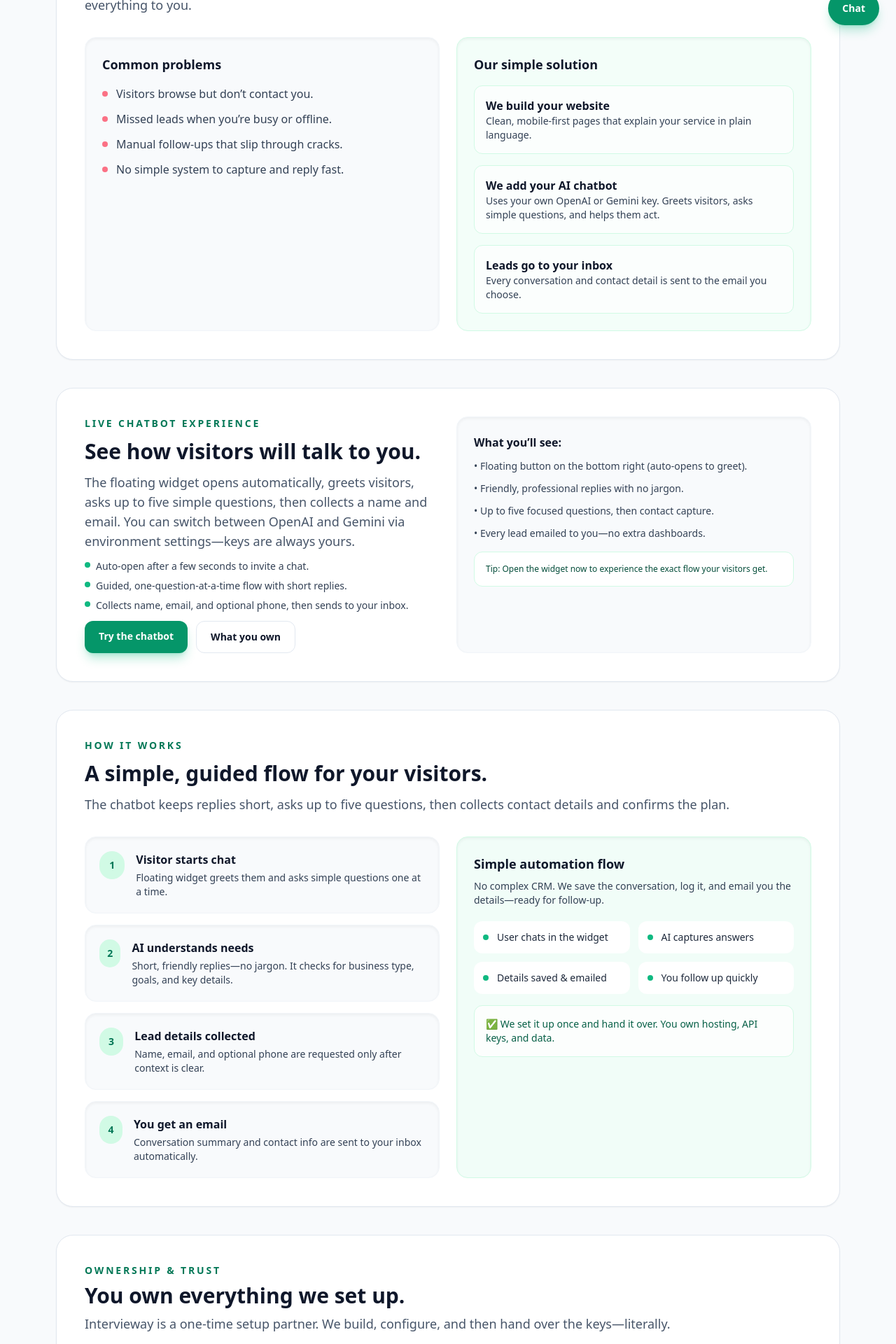
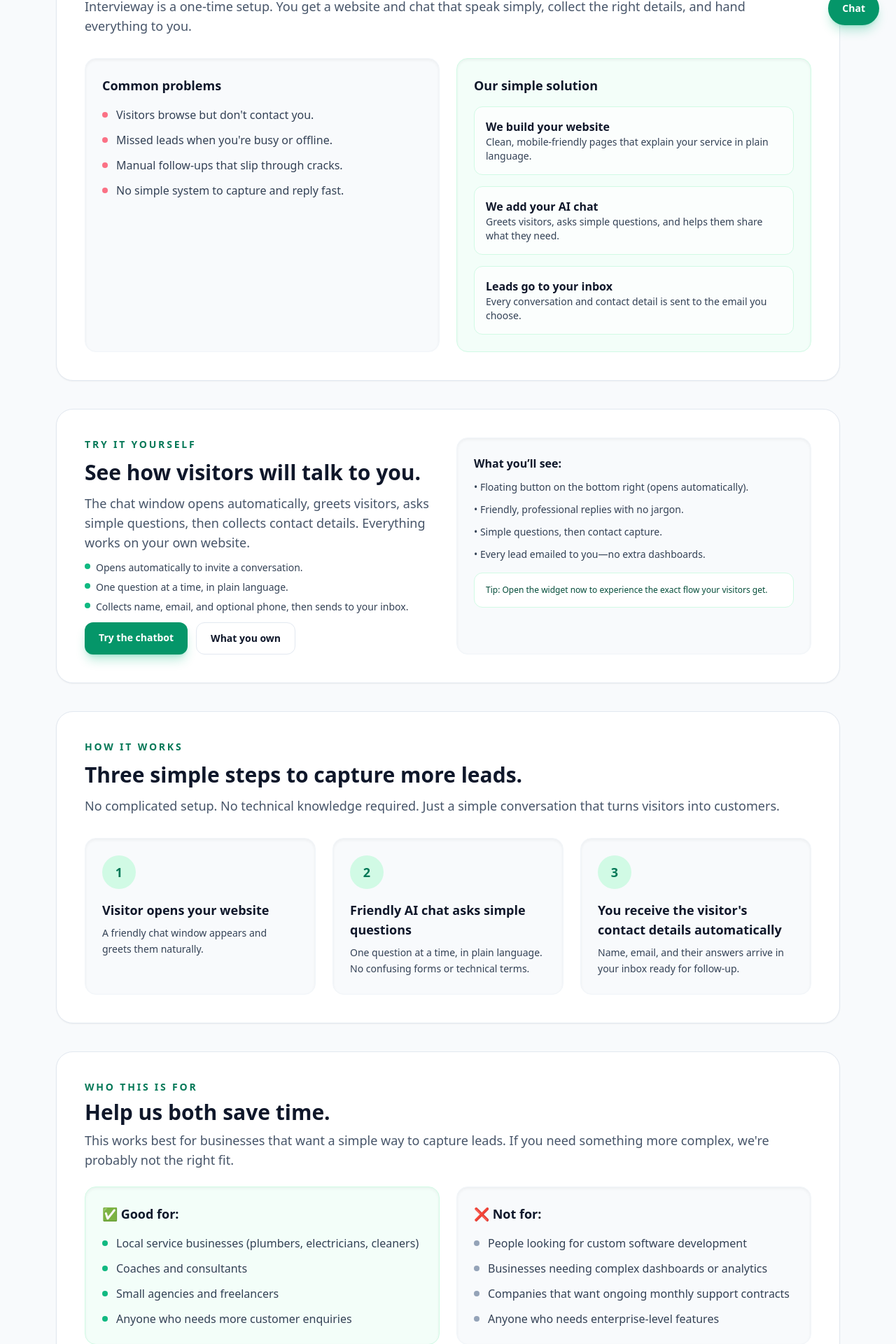
Before and after one commit to venkatsundeeps/intervieway, a Next.js app: page / in a window 1280 px wide. Shown: the part 740-2660 px from the top of the page at 70% size. Built offline with nearby package versions, Linux system fonts and the light colour scheme.

Commit message:
vapi update

```diff
--- a/app/page.tsx
+++ b/app/page.tsx
@@ -5,6 +5,7 @@ import Features from "@/components/Features";
 import Hero from "@/components/Hero";
 import HowItWorks from "@/components/HowItWorks";
 import Ownership from "@/components/Ownership";
+import WhoThisIsFor from "@/components/WhoThisIsFor";
 
 export default function Home() {
   return (
@@ -18,25 +19,22 @@ export default function Home() {
       >
         <div className="space-y-3">
           <p className="text-sm font-semibold uppercase tracking-[0.2em] text-emerald-700">
-            Live chatbot experience
+            Try it yourself
           </p>
           <h2 className="text-2xl font-semibold text-slate-900 md:text-3xl">
             See how visitors will talk to you.
           </h2>
           <p className="text-slate-600 md:text-lg">
-            The floating widget opens automatically, greets visitors, asks up to
-            five simple questions, then collects a name and email. You can
-            switch between OpenAI and Gemini via environment settings—keys are
-            always yours.
+            The chat window opens automatically, greets visitors, asks simple questions, then collects contact details. Everything works on your own website.
           </p>
           <ul className="space-y-2 text-sm text-slate-700">
             <li className="flex items-start gap-2">
               <span className="mt-1 h-2 w-2 rounded-full bg-emerald-500" />
-              Auto-open after a few seconds to invite a chat.
+              Opens automatically to invite a conversation.
             </li>
             <li className="flex items-start gap-2">
               <span className="mt-1 h-2 w-2 rounded-full bg-emerald-500" />
-              Guided, one-question-at-a-time flow with short replies.
+              One question at a time, in plain language.
             </li>
             <li className="flex items-start gap-2">
               <span className="mt-1 h-2 w-2 rounded-full bg-emerald-500" />
@@ -64,9 +62,9 @@ export default function Home() {
             <p className="text-base font-semibold text-slate-900">
               What you’ll see:
             </p>
-            <p>• Floating button on the bottom right (auto-opens to greet).</p>
+            <p>• Floating button on the bottom right (opens automatically).</p>
             <p>• Friendly, professional replies with no jargon.</p>
-            <p>• Up to five focused questions, then contact capture.</p>
+            <p>• Simple questions, then contact capture.</p>
             <p>• Every lead emailed to you—no extra dashboards.</p>
           </div>
           <div className="mt-4 rounded-xl border border-emerald-100 bg-white p-4 text-xs text-emerald-900">
@@ -77,6 +75,7 @@ export default function Home() {
       </section>
 
       <HowItWorks />
+      <WhoThisIsFor />
       <Ownership />
       <CTA />
       <ChatWidget />
--- a/components/CTA.tsx
+++ b/components/CTA.tsx
@@ -4,9 +4,9 @@ export default function CTA() {
       <div className="flex flex-col gap-6 md:flex-row md:items-center md:justify-between">
         <div className="space-y-2">
           <p className="text-sm font-semibold uppercase tracking-[0.2em] text-emerald-700">Ready to see it?</p>
-          <h2 className="text-2xl font-semibold text-slate-900 md:text-3xl">Get a live demo or ask the chatbot now.</h2>
+          <h2 className="text-2xl font-semibold text-slate-900 md:text-3xl">Talk and understand how it works.</h2>
           <p className="text-slate-700">
-            We’ll set up your website, connect your AI key, and email you every lead. No subscriptions, no surprises.
+            We'll set up your website, connect everything, and email you every lead. No subscriptions, no surprises.
           </p>
         </div>
         <div className="flex flex-wrap gap-3">
@@ -14,7 +14,7 @@ export default function CTA() {
             href="#chat"
             className="rounded-xl bg-emerald-600 px-5 py-3 text-sm font-semibold text-white shadow-lg shadow-emerald-500/30 transition hover:bg-emerald-500 focus:outline-none focus:ring-2 focus:ring-emerald-200"
           >
-            Chat with AI Assistant
+            See if this is right for your business
           </a>
           <a
             href="mailto:hello@intervieway.com"
--- a/components/Features.tsx
+++ b/components/Features.tsx
@@ -1,6 +1,6 @@
 const painPoints = [
-  "Visitors browse but don’t contact you.",
-  "Missed leads when you’re busy or offline.",
+  "Visitors browse but don't contact you.",
+  "Missed leads when you're busy or offline.",
   "Manual follow-ups that slip through cracks.",
   "No simple system to capture and reply fast.",
 ];
@@ -8,11 +8,11 @@ const painPoints = [
 const solutionSteps = [
   {
     title: "We build your website",
-    detail: "Clean, mobile-first pages that explain your service in plain language.",
+    detail: "Clean, mobile-friendly pages that explain your service in plain language.",
   },
   {
-    title: "We add your AI chatbot",
-    detail: "Uses your own OpenAI or Gemini key. Greets visitors, asks simple questions, and helps them act.",
+    title: "We add your AI chat",
+    detail: "Greets visitors, asks simple questions, and helps them share what they need.",
   },
   {
     title: "Leads go to your inbox",
@@ -27,7 +27,7 @@ export default function Features() {
         <p className="text-sm font-semibold uppercase tracking-[0.2em] text-emerald-700">Why this matters</p>
         <h2 className="text-2xl font-semibold text-slate-900 md:text-3xl">Turn missed visitors into ready leads.</h2>
         <p className="text-slate-600 md:text-lg">
-          Intervieway is a one-time setup. You get a website and chatbot that speak simply, collect the right details, and
+          Intervieway is a one-time setup. You get a website and chat that speak simply, collect the right details, and
           hand everything to you.
         </p>
       </div>
--- a/components/HowItWorks.tsx
+++ b/components/HowItWorks.tsx
@@ -1,27 +1,16 @@
 const steps = [
   {
-    title: "Visitor starts chat",
-    detail: "Floating widget greets them and asks simple questions one at a time.",
+    title: "Visitor opens your website",
+    detail: "A friendly chat window appears and greets them naturally.",
   },
   {
-    title: "AI understands needs",
-    detail: "Short, friendly replies—no jargon. It checks for business type, goals, and key details.",
+    title: "Friendly AI chat asks simple questions",
+    detail: "One question at a time, in plain language. No confusing forms or technical terms.",
   },
   {
-    title: "Lead details collected",
-    detail: "Name, email, and optional phone are requested only after context is clear.",
+    title: "You receive the visitor's contact details automatically",
+    detail: "Name, email, and their answers arrive in your inbox ready for follow-up.",
   },
-  {
-    title: "You get an email",
-    detail: "Conversation summary and contact info are sent to your inbox automatically.",
-  },
-];
-
-const flow = [
-  "User chats in the widget",
-  "AI captures answers",
-  "Details saved & emailed",
-  "You follow up quickly",
 ];
 
 export default function HowItWorks() {
@@ -29,44 +18,24 @@ export default function HowItWorks() {
     <section className="space-y-8 rounded-3xl border border-slate-200 bg-white px-6 py-10 shadow-sm md:px-10" id="how-it-works">
       <div className="space-y-3">
         <p className="text-sm font-semibold uppercase tracking-[0.2em] text-emerald-700">How it works</p>
-        <h2 className="text-2xl font-semibold text-slate-900 md:text-3xl">A simple, guided flow for your visitors.</h2>
+        <h2 className="text-2xl font-semibold text-slate-900 md:text-3xl">Three simple steps to capture more leads.</h2>
         <p className="text-slate-600 md:text-lg">
-          The chatbot keeps replies short, asks up to five questions, then collects contact details and confirms the plan.
+          No complicated setup. No technical knowledge required. Just a simple conversation that turns visitors into customers.
         </p>
       </div>
 
-      <div className="grid gap-6 md:grid-cols-2">
-        <div className="space-y-4">
-          {steps.map((step, index) => (
-            <div key={step.title} className="flex gap-4 rounded-2xl border border-slate-100 bg-slate-50 p-5 shadow-inner">
-              <div className="flex h-10 w-10 items-center justify-center rounded-full bg-emerald-100 text-sm font-semibold text-emerald-700">
-                {index + 1}
-              </div>
-              <div className="space-y-1">
-                <p className="text-base font-semibold text-slate-900">{step.title}</p>
-                <p className="text-sm text-slate-700">{step.detail}</p>
-              </div>
+      <div className="grid gap-6 md:grid-cols-3">
+        {steps.map((step, index) => (
+          <div key={step.title} className="flex flex-col gap-4 rounded-2xl border border-slate-100 bg-slate-50 p-6 shadow-inner">
+            <div className="flex h-12 w-12 items-center justify-center rounded-full bg-emerald-100 text-lg font-semibold text-emerald-700">
+              {index + 1}
             </div>
-          ))}
-        </div>
-
-        <div className="rounded-2xl border border-emerald-100 bg-emerald-50/70 p-6 shadow-inner">
-          <h3 className="text-lg font-semibold text-slate-900">Simple automation flow</h3>
-          <p className="mt-2 text-sm text-slate-700">
-            No complex CRM. We save the conversation, log it, and email you the details—ready for follow-up.
-          </p>
-          <div className="mt-5 grid gap-3 md:grid-cols-2">
-            {flow.map((item) => (
-              <div key={item} className="flex items-center gap-3 rounded-xl border border-white/60 bg-white p-3">
-                <span className="h-2 w-2 rounded-full bg-emerald-500" />
-                <p className="text-sm text-slate-800">{item}</p>
-              </div>
-            ))}
+            <div className="space-y-2">
+              <p className="text-lg font-semibold text-slate-900">{step.title}</p>
+              <p className="text-sm text-slate-700 leading-relaxed">{step.detail}</p>
+            </div>
           </div>
-          <div className="mt-4 rounded-xl border border-emerald-100 bg-white/80 p-4 text-sm text-emerald-800">
-            ✅ We set it up once and hand it over. You own hosting, API keys, and data.
-          </div>
-        </div>
+        ))}
       </div>
     </section>
   );
--- a/components/Ownership.tsx
+++ b/components/Ownership.tsx
@@ -2,7 +2,7 @@ const ownershipItems = [
   { title: "Website", detail: "You fully own the website and domain." },
   { title: "Hosting", detail: "Host wherever you like. We set it up, you control it." },
   { title: "AI API Key", detail: "Use your own OpenAI or Gemini key. We never hardcode keys." },
-  { title: "Data", detail: "Chats and leads are yours. We don’t keep or sell your data." },
+  { title: "Data", detail: "Chats and leads are yours. We don't keep or sell your data." },
 ];
 
 const promises = [
@@ -18,7 +18,7 @@ export default function Ownership() {
         <p className="text-sm font-semibold uppercase tracking-[0.2em] text-emerald-700">Ownership & Trust</p>
         <h2 className="text-2xl font-semibold text-slate-900 md:text-3xl">You own everything we set up.</h2>
         <p className="text-slate-600 md:text-lg">
-          Intervieway is a one-time setup partner. We build, configure, and then hand over the keys—literally.
+          Intervieway is a one-time setup partner. We build, configure, and then hand over everything—you fully own it.
         </p>
       </div>
 
--- /dev/null
+++ b/components/WhoThisIsFor.tsx
@@ -0,0 +1,52 @@
+const goodFor = [
+  "Local service businesses (plumbers, electricians, cleaners)",
+  "Coaches and consultants",
+  "Small agencies and freelancers",
+  "Anyone who needs more customer enquiries",
+];
+
+const notFor = [
+  "People looking for custom software development",
+  "Businesses needing complex dashboards or analytics",
+  "Companies that want ongoing monthly support contracts",
+  "Anyone who needs enterprise-level features",
+];
+
+export default function WhoThisIsFor() {
+  return (
+    <section className="space-y-6 rounded-3xl border border-slate-200 bg-white px-6 py-10 shadow-sm md:px-10" id="who-this-is-for">
+      <div className="space-y-2">
+        <p className="text-sm font-semibold uppercase tracking-[0.2em] text-emerald-700">Who this is for</p>
+        <h2 className="text-2xl font-semibold text-slate-900 md:text-3xl">Help us both save time.</h2>
+        <p className="text-slate-600 md:text-lg">
+          This works best for businesses that want a simple way to capture leads. If you need something more complex, we're probably not the right fit.
+        </p>
+      </div>
+
+      <div className="grid gap-6 md:grid-cols-2">
+        <div className="rounded-2xl border border-emerald-100 bg-emerald-50/60 p-6 shadow-inner">
+          <h3 className="text-lg font-semibold text-slate-900 mb-4">✅ Good for:</h3>
+          <ul className="space-y-3 text-slate-700">
+            {goodFor.map((item) => (
+              <li key={item} className="flex items-start gap-3">
+                <span className="mt-2 h-2 w-2 rounded-full bg-emerald-500 shrink-0" />
+                <span>{item}</span>
+              </li>
+            ))}
+          </ul>
+        </div>
+        <div className="rounded-2xl border border-slate-100 bg-slate-50 p-6 shadow-inner">
+          <h3 className="text-lg font-semibold text-slate-900 mb-4">❌ Not for:</h3>
+          <ul className="space-y-3 text-slate-700">
+            {notFor.map((item) => (
+              <li key={item} className="flex items-start gap-3">
+                <span className="mt-2 h-2 w-2 rounded-full bg-slate-400 shrink-0" />
+                <span>{item}</span>
+              </li>
+            ))}
+          </ul>
+        </div>
+      </div>
+    </section>
+  );
+}
```
Also changed, not shown: app/api/vapi/start/route.ts (+31 -11 lines), components/ChatWidget.tsx (+7 -1 lines), components/Hero.tsx (+6 -7 lines).
